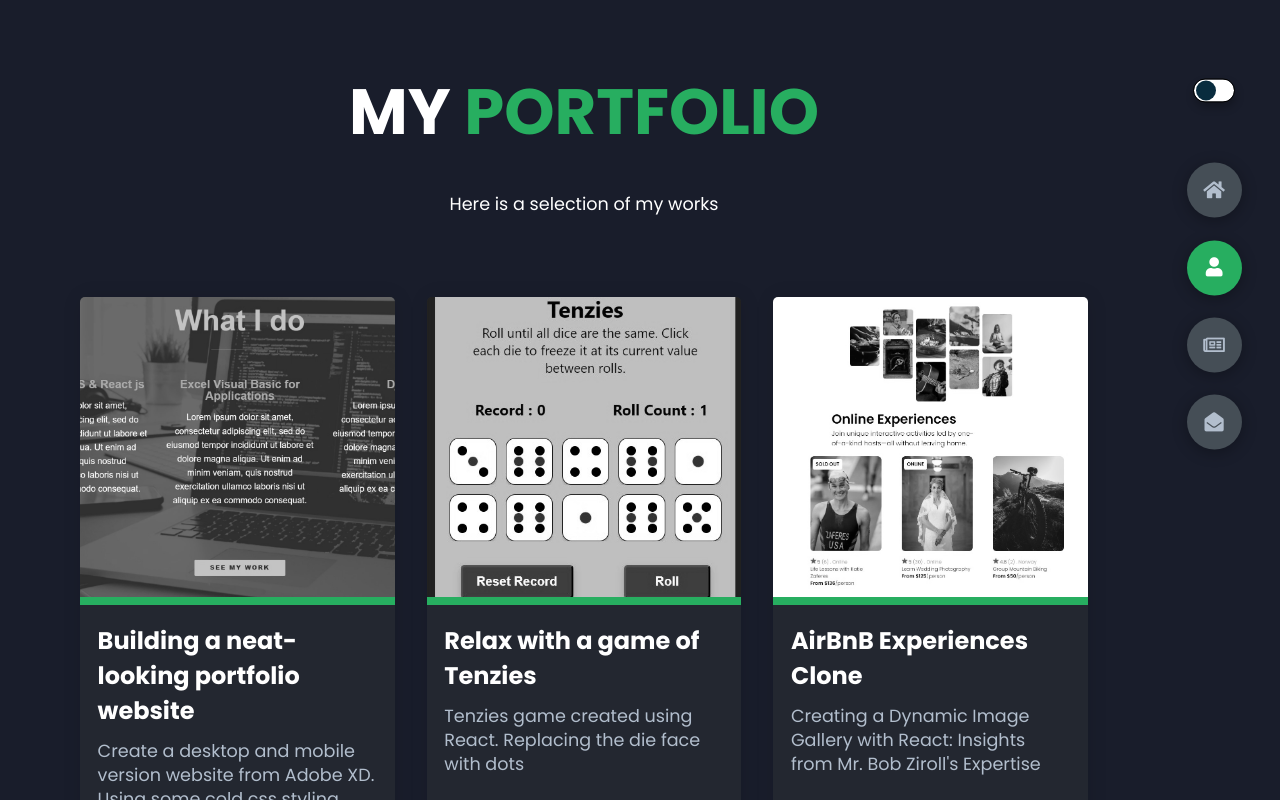
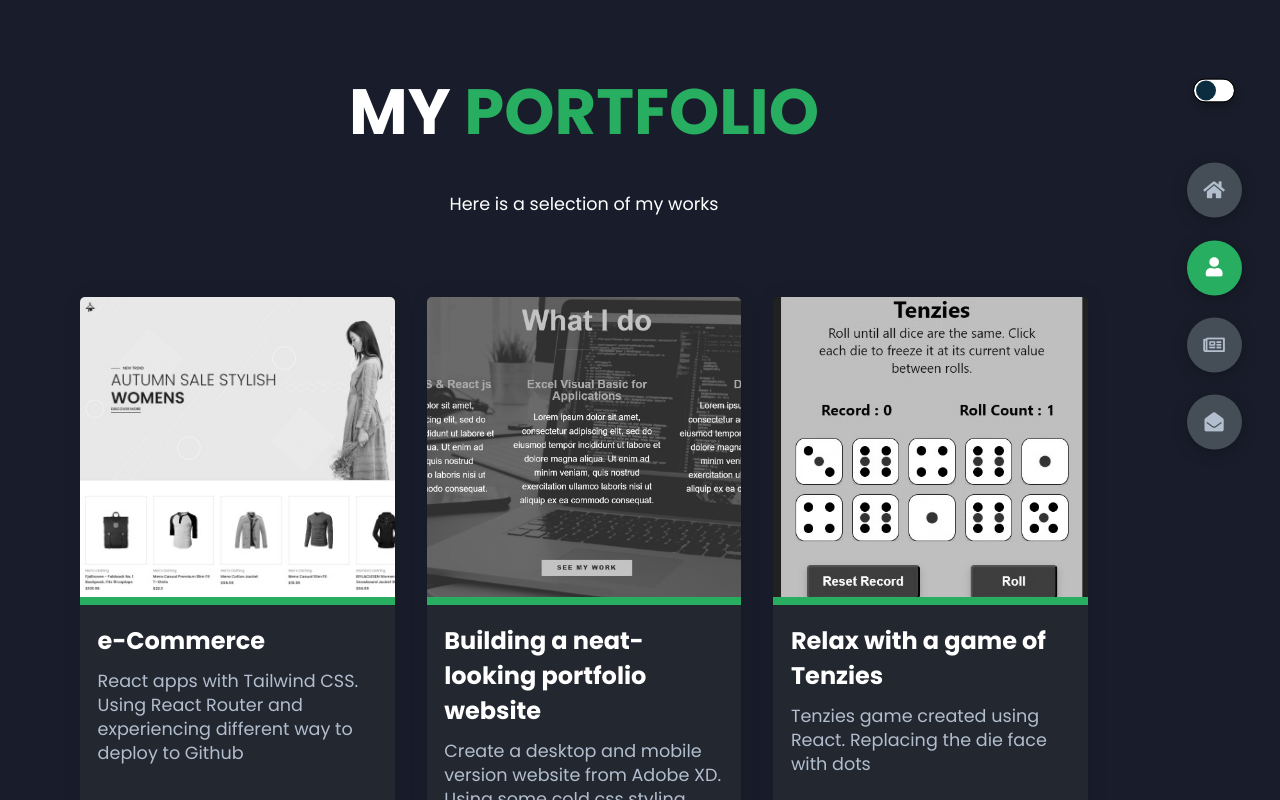
Before and after one commit to Itosan2/portfolio-02, a React (Create React App) app: page / in a window 1280 px wide. Both pictures are taken after a click on the element "Portfolio Page". Shown: the top 800 px of the page. Built offline with nearby package versions, Linux system fonts and the light colour scheme.

Commit message:
added ecomme

```diff
--- a/src/components/Port.jsx
+++ b/src/components/Port.jsx
@@ -5,8 +5,16 @@ import img3 from "../assets/port3.jpg";
 import img4 from "../assets/port4.jpg";
 import img5 from "../assets/port5.jpg";
 import img6 from "../assets/port6.jpg";
+import img7 from "../assets/port7.jpg";
 
 const portItem = [
+  {
+    id: 7,
+    img: img7,
+    title: "e-Commerce",
+    text: "React apps with Tailwind CSS. Using React Router and experiencing different way to deploy to Github",
+    url: "https://itosan2.github.io/ecomm/",
+  },
   {
     id: 1,
     img: img1,
```
Also changed, not shown: src/assets/port7.jpg (added).
